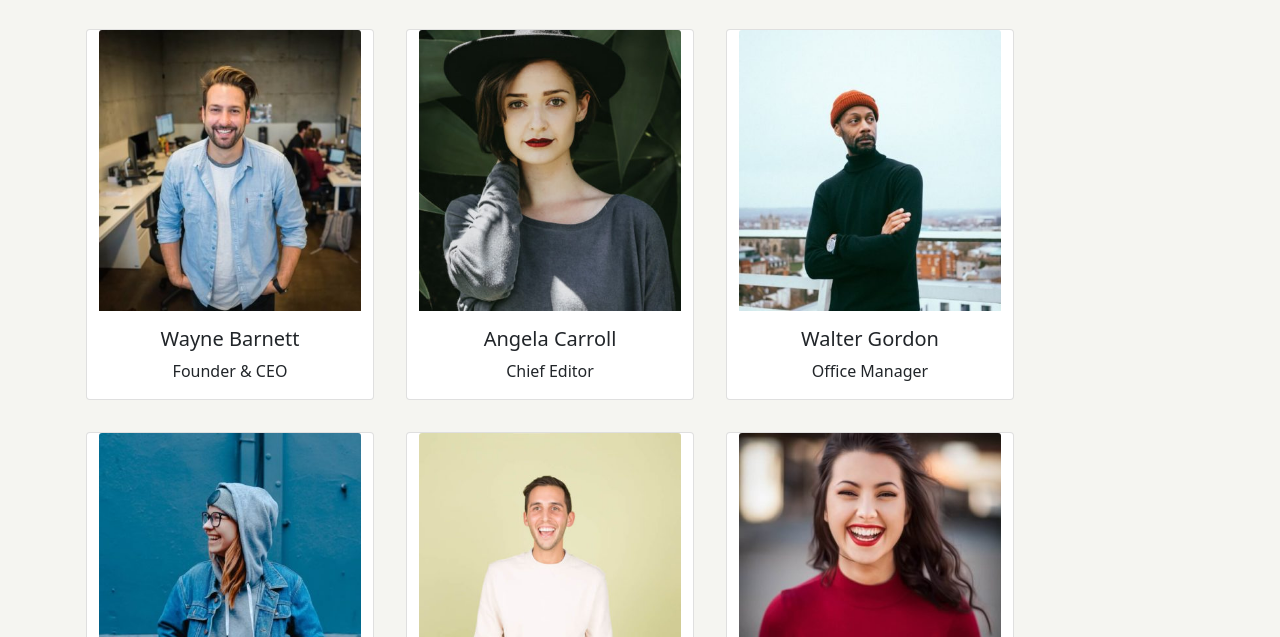
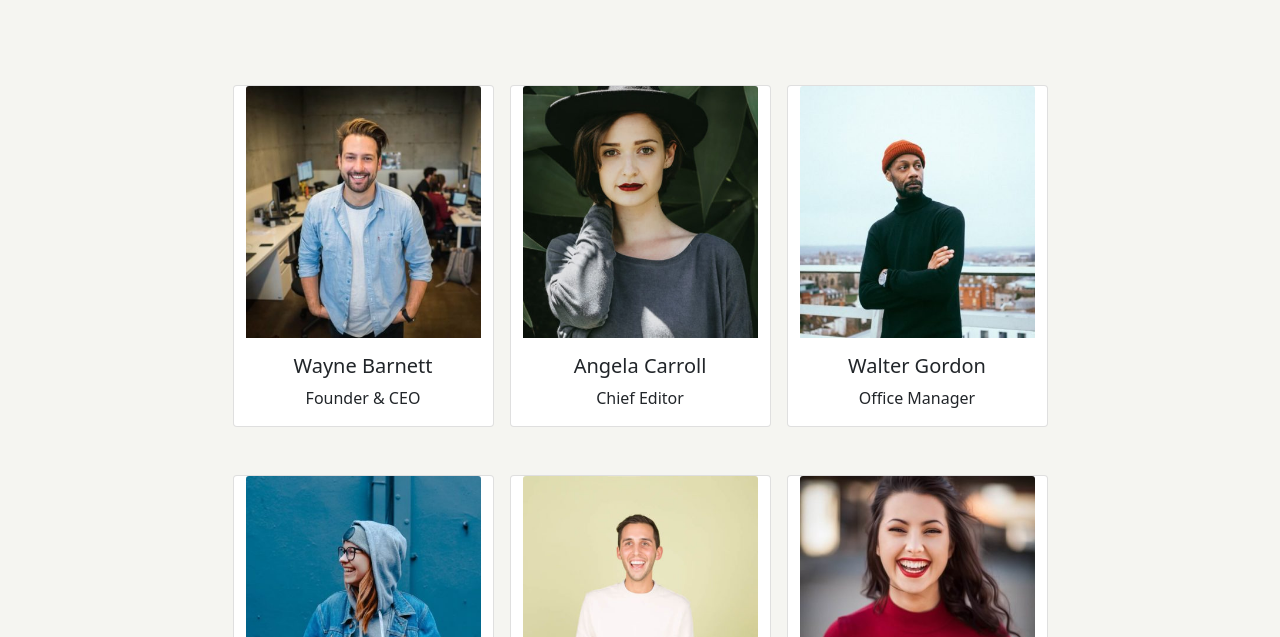
Before and after one commit to andrea1632/js-our-team, a plain HTML site: page index.html in a window 1280 px wide. Shown: the part 163-800 px from the top of the page. Drawn offline with nearby package versions, Linux system fonts and the light colour scheme.

Commit message:
fine esercizio

```diff
--- a/asset/js/main.js
+++ b/asset/js/main.js
@@ -44,7 +44,7 @@ for (i = 0; i <= team.length; i++){
     }
     container.innerHTML += `
 
-        <div class="card col-4 m-3" style="width: 18rem;">
+        <div class="card col-3 mx-2 my-4">
             <img src="./asset/img/${team[i]['photo']}" class="card-img-top" alt="pic of ${team[i]['name']}">
                 <div class="card-body">
                     <h5 class="card-title text-center">${team[i]['nome']}</h5>
--- a/index.html
+++ b/index.html
@@ -16,7 +16,7 @@
         <p class="text-center mb-3">
             Lorem ipsum dolor sit amet consectetur adipisicing elit. Ducimus laboriosam, sit repellat quibusdam minus, excepturi quasi eos mollitia delectus est id nulla facere praesentium sed perferendis voluptatum nobis? Explicabo, eligendi.
         </p>
-        <div id="contenitore" class="row">
+        <div id="contenitore" class="row justify-content-center p-5">
         </div>
     </div>
 
```
